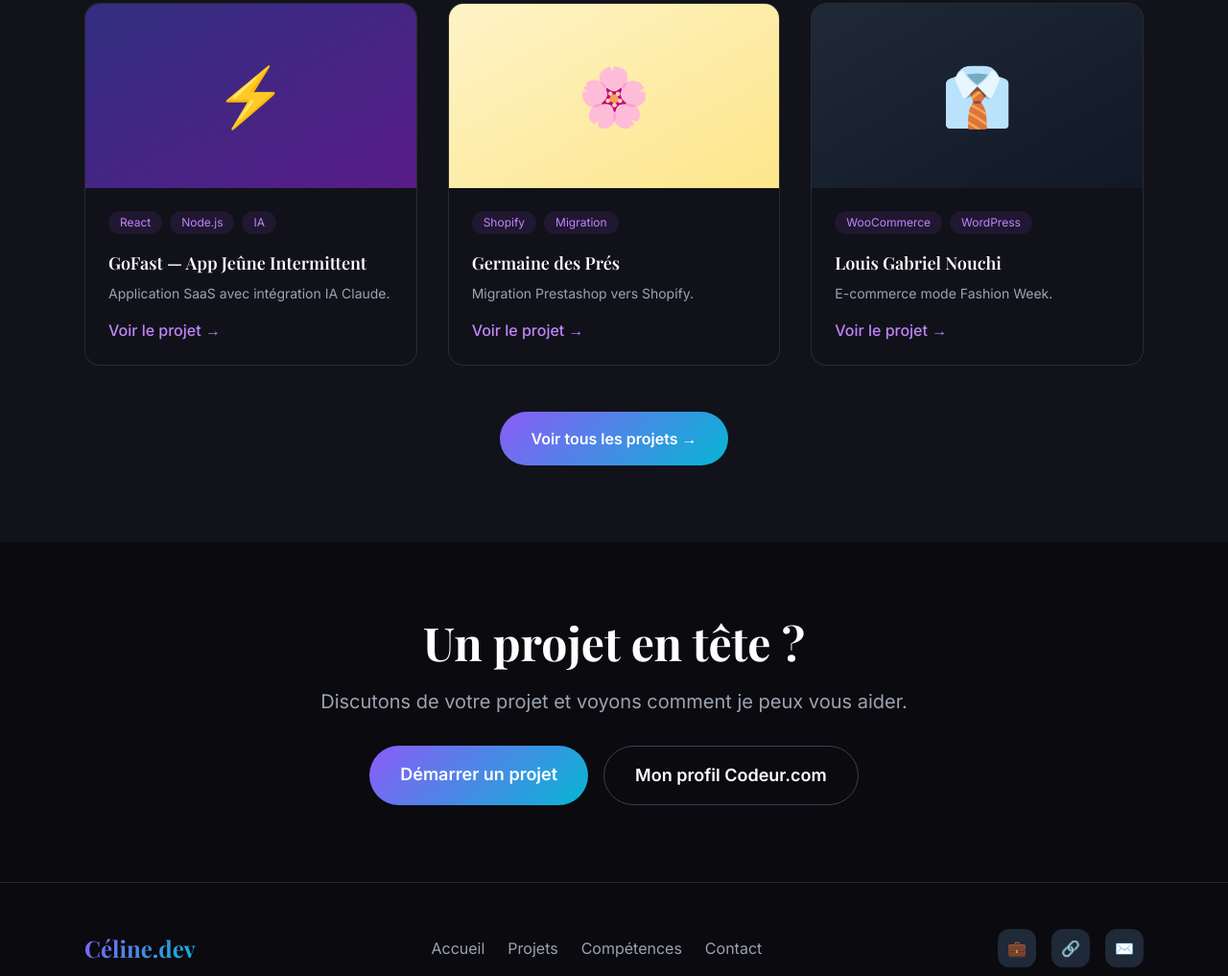
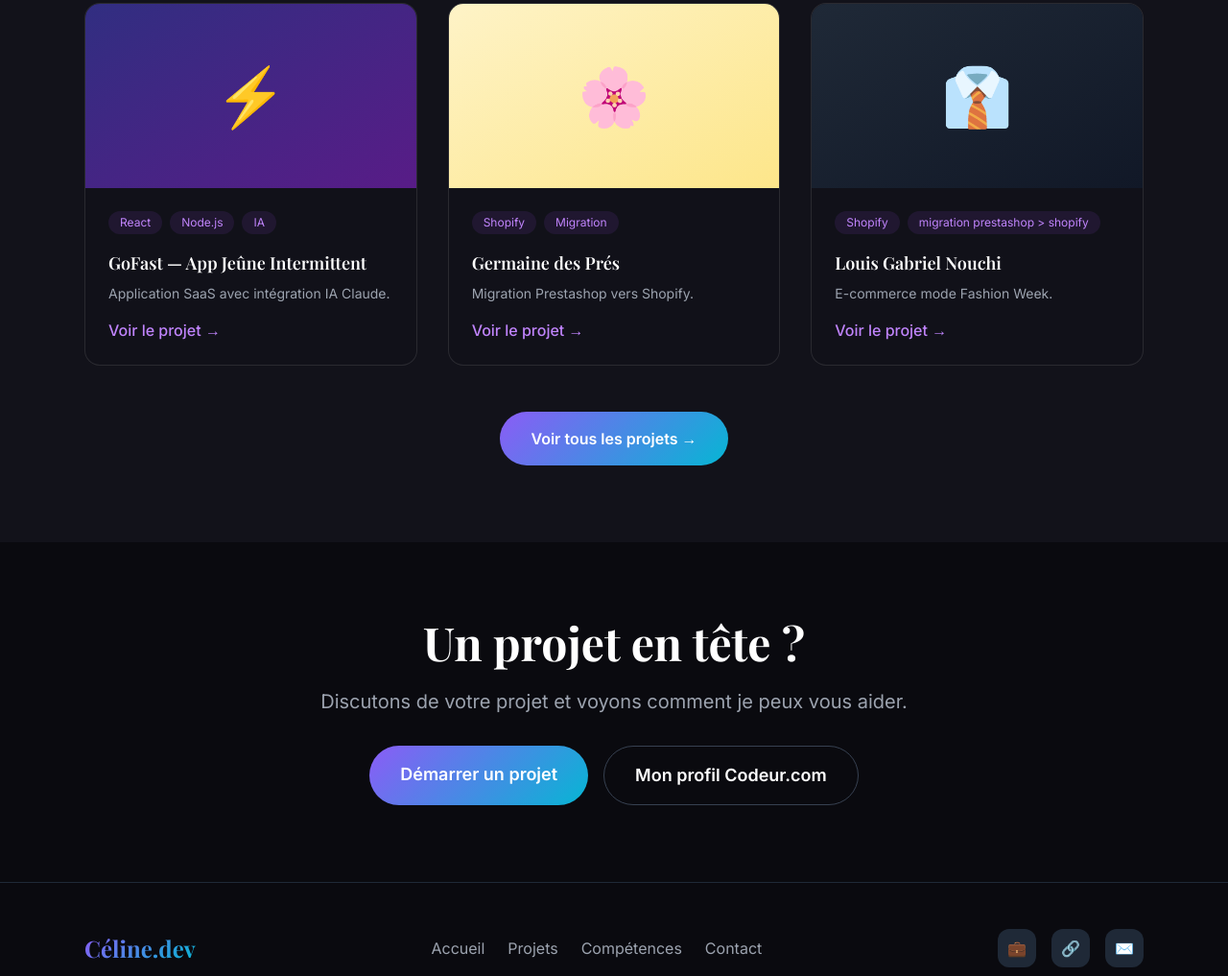
Before and after one commit to celineharbane/portfolio-celine, a website: page index.html in a window 1280 px wide. Shown: the part 1714-2731 px from the top of the page at 96% size. Drawn offline with nearby package versions, Linux system fonts and the light colour scheme.

Commit message:
modif sur label projet

```diff
--- a/index.html
+++ b/index.html
@@ -179,8 +179,8 @@
           </div>
           <div class="p-6">
             <div class="flex flex-wrap gap-2 mb-4">
-              <span class="px-3 py-1 bg-purple-500/10 rounded-full text-purple-400 text-xs">WooCommerce</span>
-              <span class="px-3 py-1 bg-purple-500/10 rounded-full text-purple-400 text-xs">WordPress</span>
+              <span class="px-3 py-1 bg-purple-500/10 rounded-full text-purple-400 text-xs">Shopify</span>
+              <span class="px-3 py-1 bg-purple-500/10 rounded-full text-purple-400 text-xs">migration prestashop > shopify</span>
             </div>
             <h3 class="font-display text-lg font-semibold mb-2">Louis Gabriel Nouchi</h3>
             <p class="text-gray-400 text-sm mb-4">E-commerce mode Fashion Week.</p>
```
